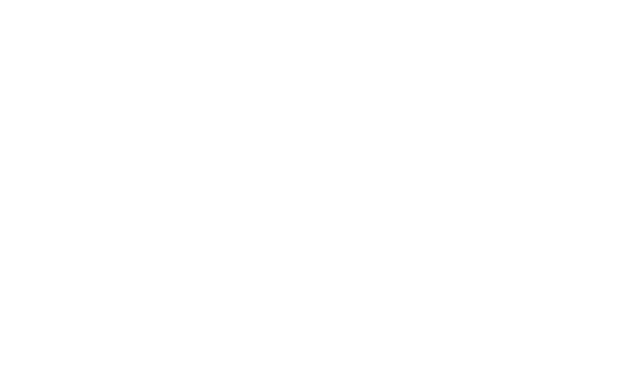
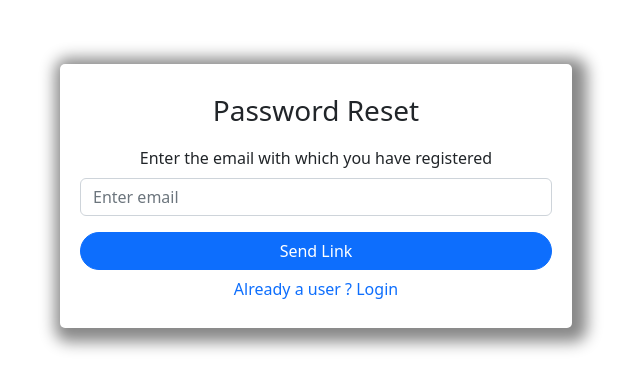
Before and after one commit to krgarav/expense-app, a React (Create React App) app: page /reset in a window 1280 px wide. Before the commit this address had no page. Shown: the top 390 px of the page, without its empty margins (324-964 px from the left). Built offline with nearby package versions, Linux system fonts and the light colour scheme.

Commit message:
Forgot password feature added

```diff
--- a/src/App.js
+++ b/src/App.js
@@ -8,6 +8,7 @@ import Expense from "./Components/Body/Expense";
 import NavBar from "./Components/Header/NavBar";
 import Profile from "./Components/Pages/Profile";
 import EditProfile from "./Components/Pages/EditProfile";
+import Reset from "./Components/Pages/Reset";
 function App() {
   const authCtx = useContext(AuthContext);
   return (
@@ -24,11 +25,18 @@ function App() {
           <Route path="/login" element={<Expense />}></Route>
         )}
         {authCtx.isLoggedIn && (
+          <Route path="/expense" element={<Expense />}></Route>
+        )}
+        {!authCtx.isLoggedIn && (
+          <Route path="/expense" element={<Login />}></Route>
+        )}
+        {authCtx.isLoggedIn && (
           <Route path="/profile" element={<Profile />}></Route>
         )}
         {authCtx.isLoggedIn && (
           <Route path="/editprofile" element={<EditProfile />}></Route>
         )}
+        <Route path="/reset" element={<Reset/>} />
       </Routes>
     </>
   );
--- a/src/Components/Login/Login.js
+++ b/src/Components/Login/Login.js
@@ -3,10 +3,12 @@ import { Button, Container, Form } from "react-bootstrap";
 import AuthContext from "../../Store/auth-context";
 import { AiOutlineEye, AiOutlineEyeInvisible } from "react-icons/ai";
 import NavBar from "../Header/NavBar";
+import { useNavigate } from "react-router-dom";
 const Login = () => {
   const [islogin, setIsLogin] = useState(true);
   const [show, setShow] = useState(false);
   const authCtx = useContext(AuthContext);
+  const navigate = useNavigate();
   const emailRef = useRef();
   const passwordRef = useRef();
   const confirmPasswordRef = useRef();
@@ -15,6 +17,9 @@ const Login = () => {
   };
   const eyeHandler = () => {
     setShow((prevState) => !prevState);
+  };
+  const forgotHandler = () => {
+    navigate("/reset");
   };
   const submitHandler = async (event) => {
     event.preventDefault();
@@ -74,7 +79,7 @@ const Login = () => {
         if (data.error) {
           throw data.error;
         }
-        console.log(data)
+        console.log(data);
         authCtx.login(data.idToken);
         alert("Logged In successfully");
 
@@ -151,6 +156,7 @@ const Login = () => {
           )}
           {islogin && (
             <Button
+              onClick={forgotHandler}
               variant="link"
               style={{
                 textDecoration: "none",
--- a/src/Components/Pages/Profile.js
+++ b/src/Components/Pages/Profile.js
@@ -30,9 +30,9 @@ const Profile = () => {
     };
     fetchData();
   }, []);
-  const cancelHandler=()=>{
-
-  }
+  const cancelHandler = () => {
+    navigate("/expense");
+  };
   const updateHandler = async (event) => {
     event.preventDefault();
     const enteredFullName = fullNameRef.current.value;
@@ -96,7 +96,9 @@ const Profile = () => {
       <Container style={{ width: "500px" }}>
         <div style={{ display: "flex", justifyContent: "space-between" }}>
           <h2>Contact detail</h2>
-          <Button onClick={cancelHandler} variant="outline-danger">Cancel</Button>
+          <Button onClick={cancelHandler} variant="outline-danger">
+            Cancel
+          </Button>
         </div>
 
         <Form onSubmit={updateHandler}>
--- a/src/Components/Pages/Reset.js
+++ b/src/Components/Pages/Reset.js
@@ -1,6 +1,79 @@
-import React from "react";
-const Reset = ()=>{
-    return <></>
-}
+import React, { useRef } from "react";
+import { Button, Container, Form } from "react-bootstrap";
+import { useNavigate } from "react-router-dom";
+const Reset = () => {
+  const navigate = useNavigate();
+  const emailRef = useRef();
+  const loginHandler = () => {
+    navigate("/login");
+  };
+  const submitHandler = async (event) => {
+    event.preventDefault();
+    console.log("clicked");
+    const enteredEmail = emailRef.current.value;
+    try {
+      const response = await fetch(
+        "https://identitytoolkit.googleapis.com/v1/accounts:sendOobCode?key=AIzaSyDjLyQ010cmXK_RdE626y3mSLl1E1Y03-c",
+        {
+          method: "POST",
+          body: JSON.stringify({
+            requestType: "PASSWORD_RESET",
+            email: enteredEmail,
+          }),
+          headers: {
+            "Content-Type": "application/json",
+          },
+        }
+      );
+      const data = await response.json();
+      if (data.error) {
+        throw data.error;
+      }
+      alert("Verification link sent Successfull");
+      navigate("/login")
+    } catch (error) {
+      alert(error.message);
+    }
+  };
+  return (
+    <>
+      <Container
+        style={{
+          marginTop: "5%",
+          width: "40%",
+          padding: "20px",
+          boxShadow: "5px 4px 15px 10px #888888",
+          borderRadius: "5px",
+          textAlign: "center",
+        }}
+      >
+        <h3 style={{ textAlign: "center", padding: "10px" }}>Password Reset</h3>
+        <Form onSubmit={submitHandler}>
+          <Form.Group className="mb-3">
+            <Form.Label>
+              Enter the email with which you have registered
+            </Form.Label>
+            <Form.Control
+              type="email"
+              placeholder="Enter email"
+              ref={emailRef}
+              required
+            />
+          </Form.Group>
+          <Button type="submit" style={{ width: "100%", borderRadius: "20px" }}>
+            Send Link
+          </Button>
+        </Form>
+        <Button
+          variant="link"
+          onClick={loginHandler}
+          style={{ textDecoration: "none" }}
+        >
+          Already a user ? Login
+        </Button>
+      </Container>
+    </>
+  );
+};
 
 export default Reset;
```
